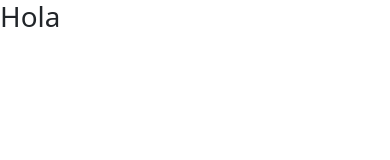
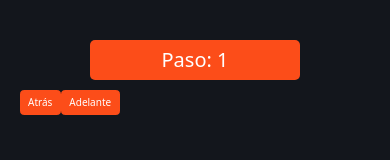
Before and after one commit to AnthonyGG12/Mineras, a website: page index.html in a window 390 px wide. Drawn offline with Linux system fonts and the light colour scheme.

Commit message:
Terminamos las utilidades y la estructura del html

```diff
--- a/index.html
+++ b/index.html
@@ -7,13 +7,38 @@
     <link rel="stylesheet" href="build/css/app.css">
 </head>
 <body>
-    <header class="header">
-    </header>
     <main class="main">
-        <section class="seccion__tareas">
-            <h1>Hola</h1>
+        <section class="steps">
+            <div class="contenido__steps contenedor">
+
+                <div class="encabezado">
+                    <div class="encabezado__mobile bg-primary d-md-none">
+                        <p id="encabezado" class="encabezado__mobile__p">Paso: 1</p>
+                    </div>
+
+                    <div class="encabezado__desktop d-none d-md-block"> <!-- Se muestra en desktop -->
+
+                    </div>
+                </div>
+
+                <div class="contenido">
+
+                    <div class="slider">
+
+                    </div>
+
+                    <div class="barra"></div> <!-- Se muestra en desktop -->
+
+                </div>
+
+                <div class="controles d-md-none"> <!-- Se elimina en desktop -->
+                    <div class="block__buttons d-flex">
+                        <button class="btn btn-primary text-white">Atrás</button>
+                        <button class="btn btn-primary text-white">Adelante</button>
+                    </div>
+                </div>
+            </div>
         </section>
     </main>
-    <footer class="footer"></footer>
 </body>
 </html>
--- a/src/scss/_custom.scss
+++ b/src/scss/_custom.scss
@@ -1,5 +1,8 @@
+@use 'utils/variables' as v;
 
+// SOBREESCRIBIR COLORES
 
+$primary: v.$orange;
 
 
 // IMPORTAR ICONOS BOOTSTRAP
--- a/src/scss/app.scss
+++ b/src/scss/app.scss
@@ -1,2 +1,3 @@
 @use 'utils';
+@use 'ui';
 @use 'custom';
--- a/src/scss/base/_mixins.scss
+++ /dev/null
@@ -1 +0,0 @@
-@use 'utils/variables' as v;
--- /dev/null
+++ b/src/scss/ui/_index.scss
@@ -0,0 +1 @@
+@forward 'seccion__pasos';
--- /dev/null
+++ b/src/scss/ui/_seccion__pasos.scss
@@ -0,0 +1,37 @@
+@use 'utils/variables' as v;
+@use 'utils/mixins' as m;
+
+.steps{
+
+    p{
+        color: v.$white;
+    }
+
+    width: 100%;
+    height: 100vh;
+    background-color: v.$bg-primary;
+}
+
+.contenido__steps {
+    display: grid;
+    grid-template-rows: auto 1fr auto;
+}
+
+.encabezado {
+
+    padding: 4rem 0 0;
+
+    &__mobile {
+        width: 60%;
+        margin: 0 auto;
+        border-radius: .5rem;
+        transition: 0.5s;
+
+        &__p {
+            text-align: center;
+            padding: .5rem 0;
+            font-size: 2rem;
+        }
+    }
+
+}
--- a/src/scss/utils/_mixins.scss
+++ b/src/scss/utils/_mixins.scss
@@ -3,19 +3,19 @@
 
 
 @mixin tablet(){
-    @media(min-width: $tablet){
+    @media(min-width: v.$tablet){
         @content;
     }
 }
 
 @mixin laptop(){
-    @media(min-width: $laptop){
+    @media(min-width: v.$laptop){
         @content;
     }
 }
 
 @mixin desktop(){
-    @media(min-width: $desktop){
+    @media(min-width: v.$desktop){
         @content;
     }
 }
--- a/src/scss/utils/_variables.scss
+++ b/src/scss/utils/_variables.scss
@@ -9,3 +9,10 @@ $laptop: 1024px;
 $desktop: 1440px;
 
 // Colores
+
+$white: #fff;
+$gray: #242B35;
+$orange: #FC4D19;
+$red: #E8432E;
+$blue: #399BE2;
+$bg-primary: #13161C;
```
Also changed, not shown: build/css/app.css.
